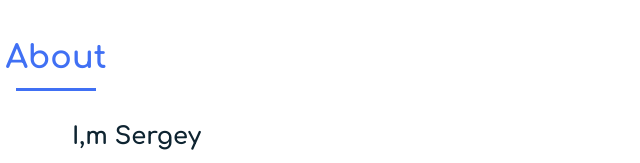
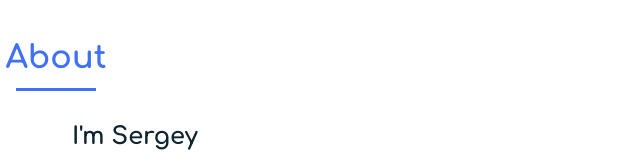
Before and after one commit to marba-serg/CV, a plain HTML site: page index.html in a window 1280 px wide. Shown: the part 840-1003 px from the top of the page, 584-1224 px from the left. Drawn offline with nearby package versions, Linux system fonts and the light colour scheme.

Commit message:
Update index.html

```diff
--- a/index.html
+++ b/index.html
@@ -62,7 +62,7 @@
                 </div>
 
                 <div>
-                    <h2 class="about__subtitle">I,m Sergey</h2>
+                    <h2 class="about__subtitle">I'm Sergey</h2>
                     <p class="about__text">At the moment I work as "Leading Engineer of the Process Control System" at
                         Arcelor Mittal Kryvyi Rih, Department of Automation of Technological
                         Processes. I hold this position for a long time. My
```
